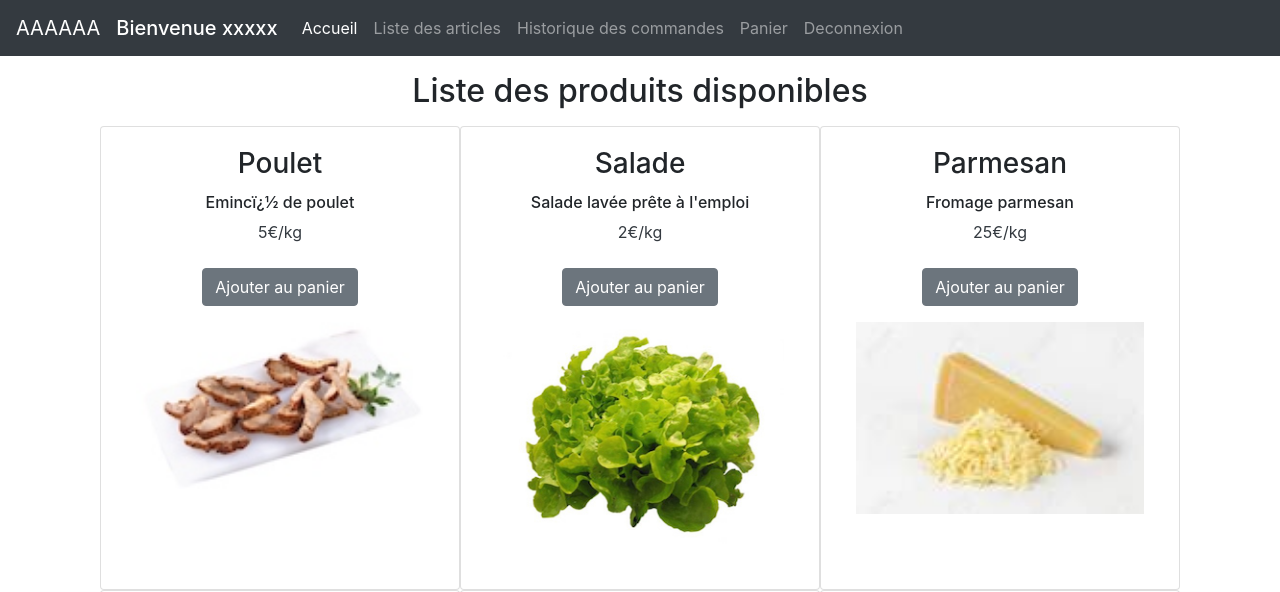
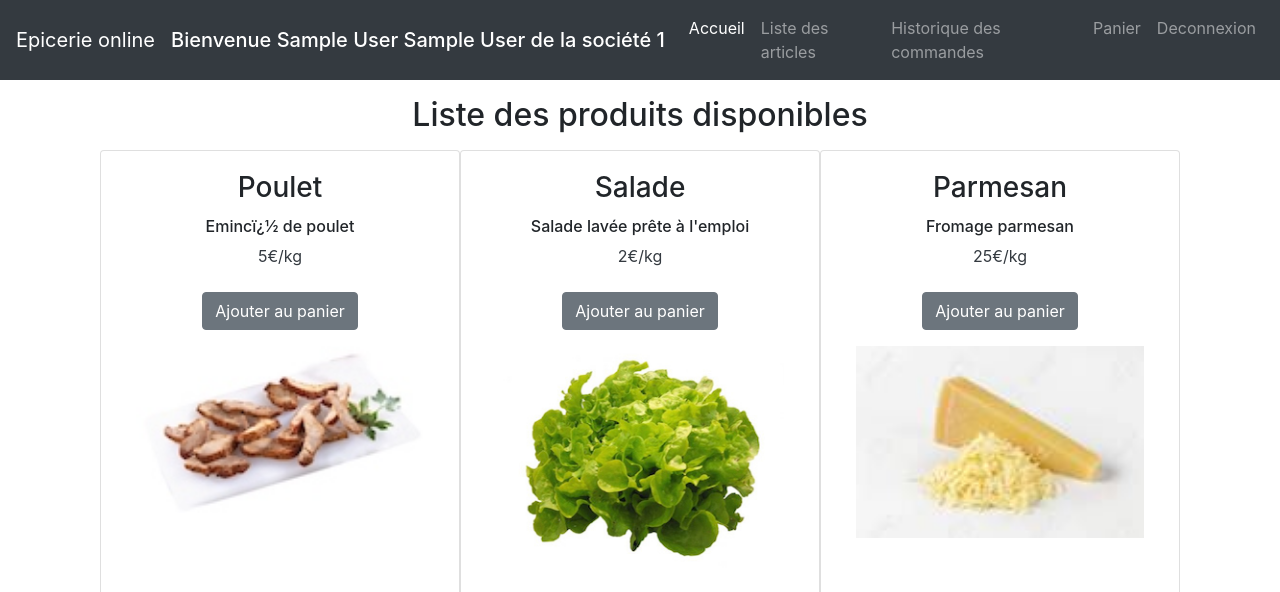
Before and after one commit to MaximeMeriot/Epicerie, a PHP site: the page made by Index.php in a window 1280 px wide. Shown: the top 592 px of the page. Run offline with PHP 8.4, Linux system fonts and the light colour scheme; the visitor is signed in with stand-in values (Sample User, id 1); data comes from the database, SQL or seed files in the repository; some libraries are stand-ins or nearby versions.

Commit message:
Bienvenue

```diff
--- a/View/MotherView.php
+++ b/View/MotherView.php
@@ -8,6 +8,12 @@ abstract class MotherView{
     function __construct(){
         $this->page=$this->searchHtml("html/header.html");
         $this->page.=$this->searchHtml("html/nav.html");
+
+        if(isset($_SESSION['nom'])&&isset($_SESSION['prenom'])&&isset($_SESSION['societe'])){
+
+            $this->page = str_replace("{{utilisateur}}",$_SESSION['nom'].' '.$_SESSION['prenom'].' de la société '.$_SESSION['societe'],$this->page);
+        }
+
     }
 //--------------------------------------------------------------------------------------------------------------------------------------
 
--- a/html/nav.html
+++ b/html/nav.html
@@ -1,9 +1,9 @@
 <nav class="navbar navbar-expand-lg navbar-dark bg-dark">
-    <a class="navbar-brand" href="index.php">AAAAAA</a>
+    <a class="navbar-brand" href="index.php">Epicerie online</a>
     <button class="navbar-toggler" type="button" data-toggle="collapse" data-target="#navbarNavAltMarkup" aria-controls="navbarNavAltMarkup" aria-expanded="false" aria-label="Toggle navigation">
       <span class="navbar-toggler-icon"></span>
     </button>
-    <span class="navbar-brand mb-0 h1">Bienvenue xxxxx</span>
+    <span class="navbar-brand mb-0 h1">Bienvenue {{utilisateur}}</span>
     <div class="collapse navbar-collapse" id="navbarNavAltMarkup">
       <div class="navbar-nav">
         <a class="nav-item nav-link active" href="#">Accueil <span class="sr-only">(current)</span></a>
```
